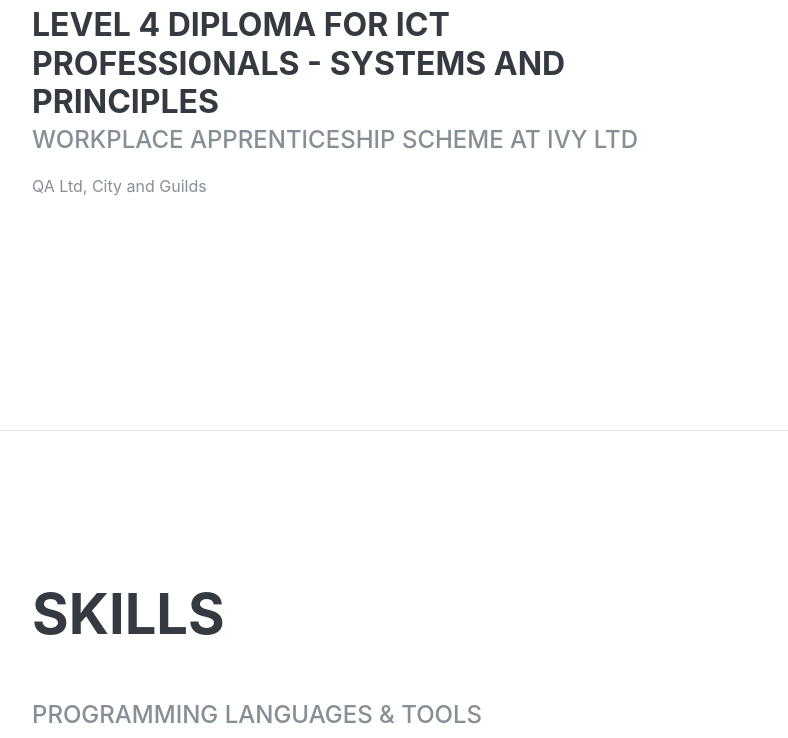
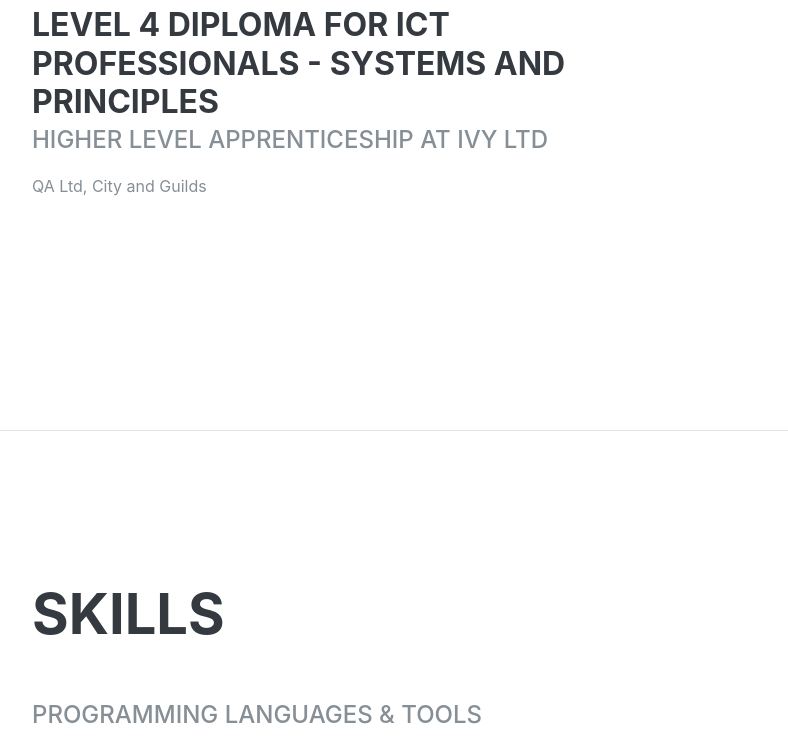
Before and after one commit to HarleyScotcher/website, a Gatsby site: page / in a window 1280 px wide. Shown: the part 1980-2718 px from the top of the page, without its empty margins (288-1076 px from the left). Built offline with nearby package versions, Linux system fonts and the light colour scheme; Gatsby itself is replaced by a stand-in of ours; a web font is replaced by a local one.

Commit message:
wording change

```diff
--- a/src/pages/index.js
+++ b/src/pages/index.js
@@ -95,7 +95,7 @@
 
               <h3 className="mb-0">Level 4 Diploma in ICT Professional Competence</h3>
               <h3 className="mb-0">Level 4 Diploma for ICT Professionals - Systems and Principles</h3>
-              <div className="subheading mb-3">Workplace Apprenticeship Scheme at Ivy Ltd</div>
+              <div className="subheading mb-3">Higher Level Apprenticeship at Ivy Ltd</div>
               <div>QA Ltd, City and Guilds</div>
             </div>
             <div className="resume-date text-md-right">
```
